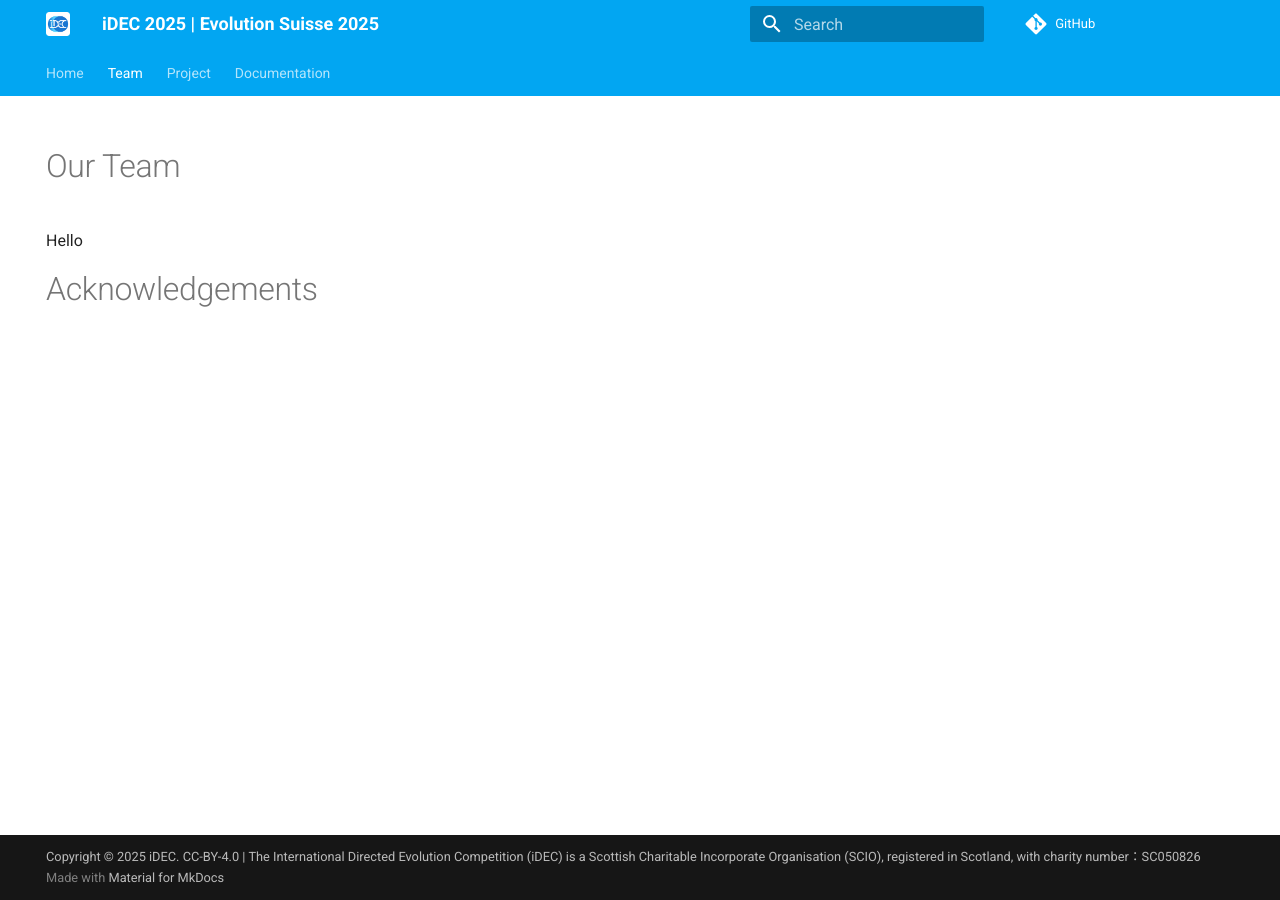
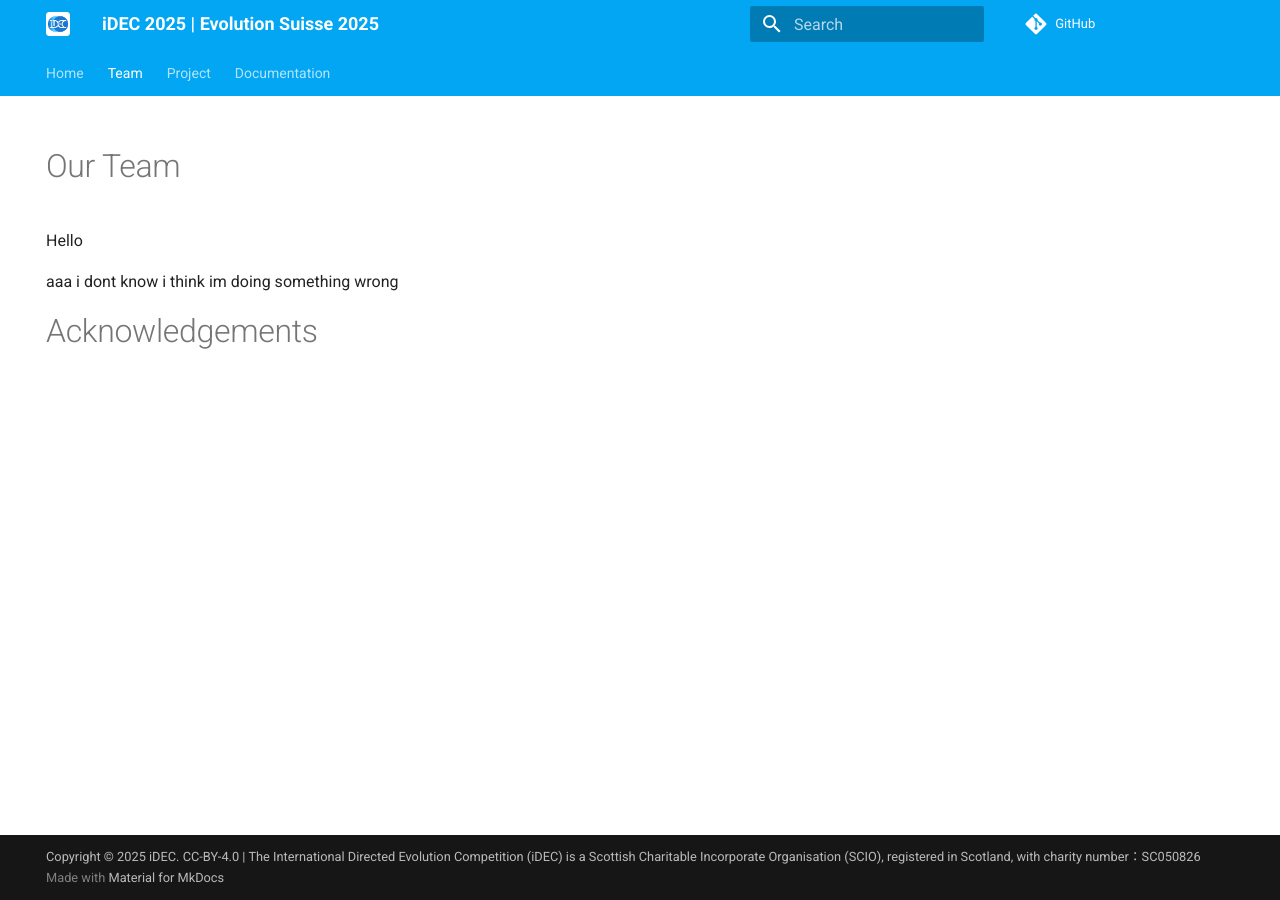
Before and after one commit to sofifilippini7-tech/2025_Evolution_Suisse_2025, an MkDocs documentation site: the page built from docs/team.md, in a window 1280 px wide. Built offline with MkDocs 1.6.1 and Material for MkDocs 9.7.7, drawn with Linux system fonts in a browser that asks for light colours; comment, search, counter and statistics services are not loaded.

Commit message:
Update team.md

```diff
--- a/docs/team.md
+++ b/docs/team.md
@@ -7,5 +7,5 @@ hide:
 
 Hello
 
-
+aaa i dont know i think im doing something wrong
 # Acknowledgements
```
